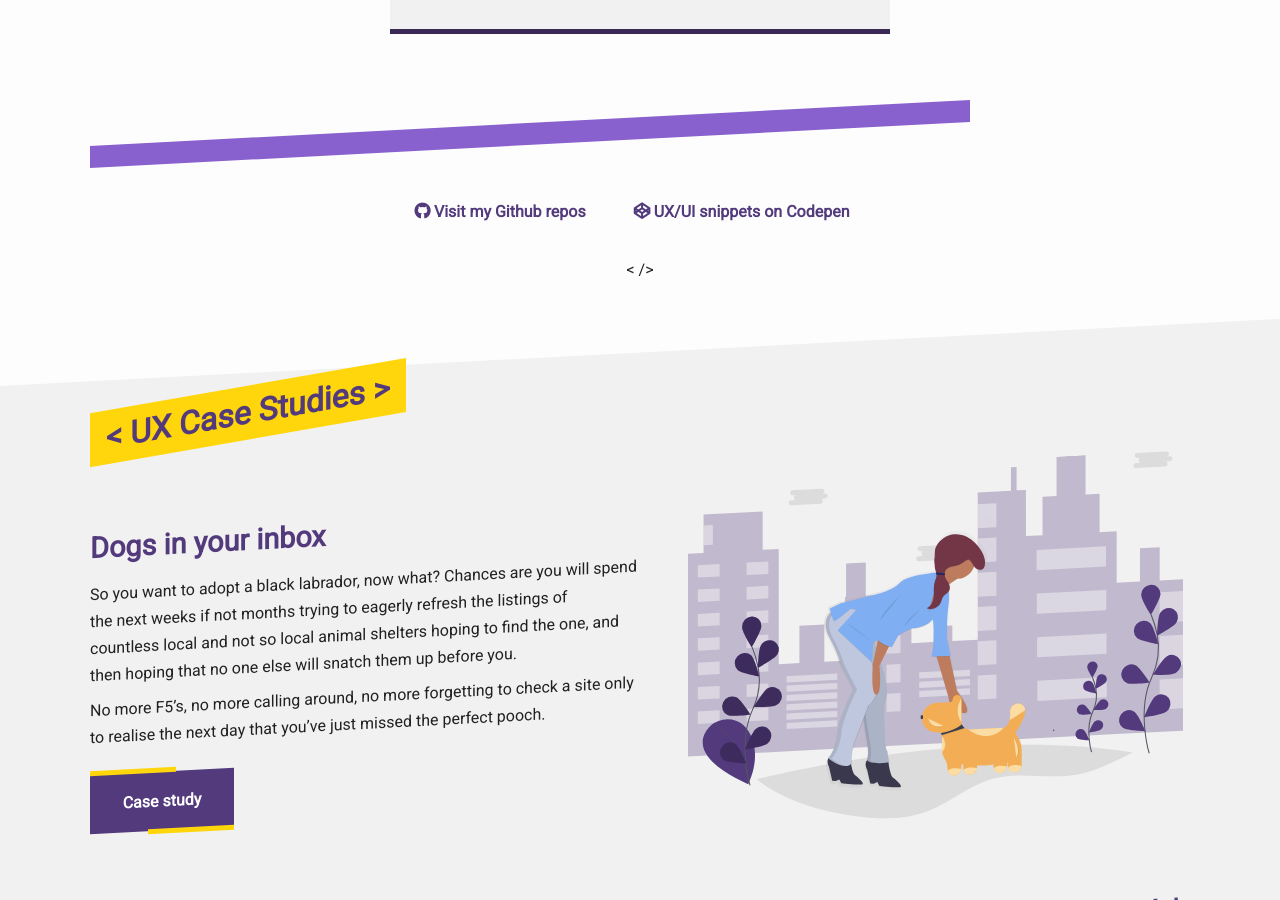
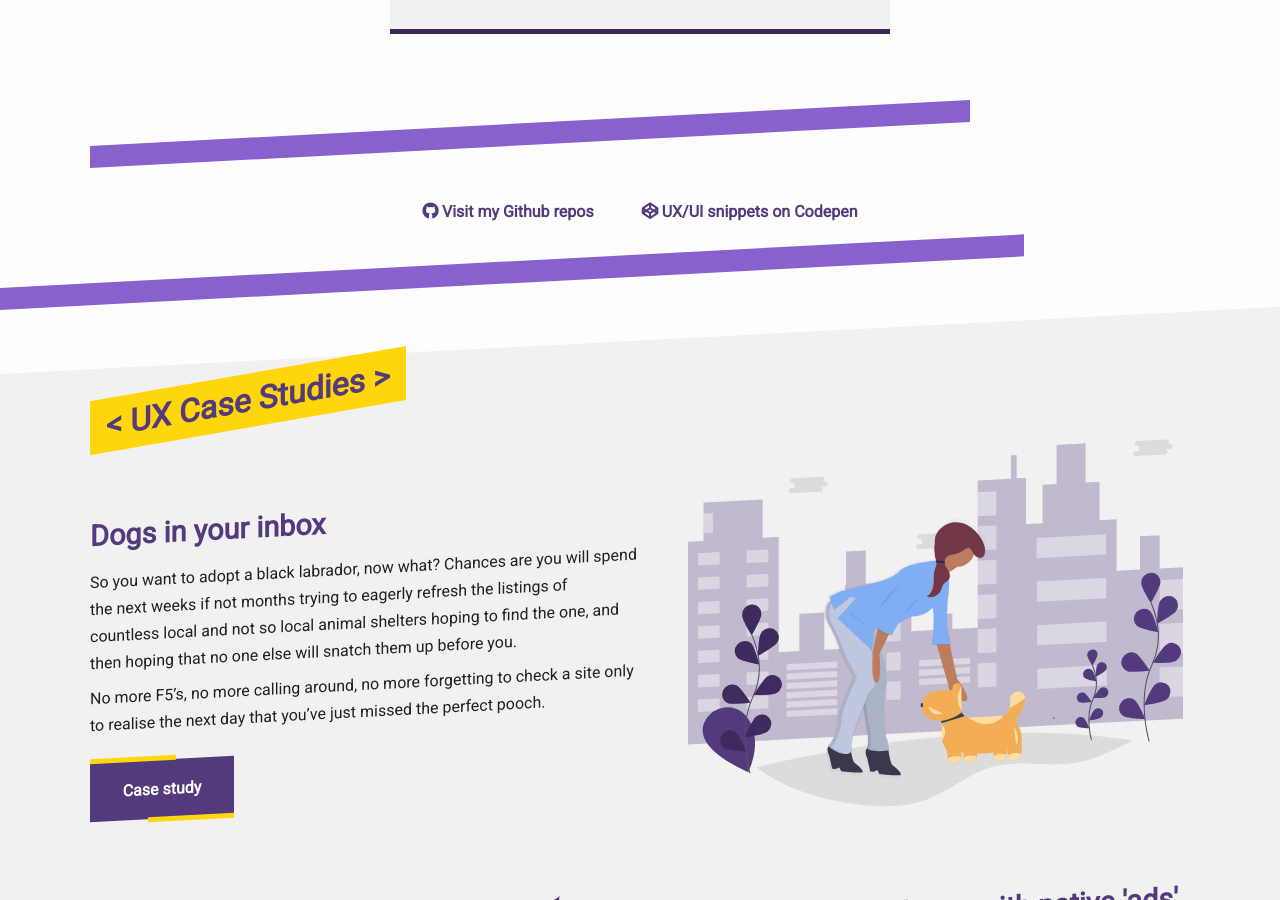
Before and after one commit to krisztin/krisztin.github.io, a Jekyll site: the page built from index.html, in a window 1280 px wide and 900 px high, scrolled down 2531 px. Built offline with Jekyll 4.4.1, drawn with Linux system fonts in a browser that asks for light colours; nearby versions of some CDN libraries.

Commit message:
cleanup on coding project sub-buttons

```diff
--- a/index.html
+++ b/index.html
@@ -16,8 +16,8 @@ layout: default
     <a class="btn btn-light--text" href="https://codepen.io/krisztiiin/" target="_blank">
       <i class="fab fa-codepen"></i> UX/UI snippets on Codepen
     </a>
-    <p>&#60; /&#62;</p>
 </div>
+<div class="line-secondary"></div>
 
 <div class="greybg">
   <section class="mar-tb--lg pad-tb wrapper">
```
